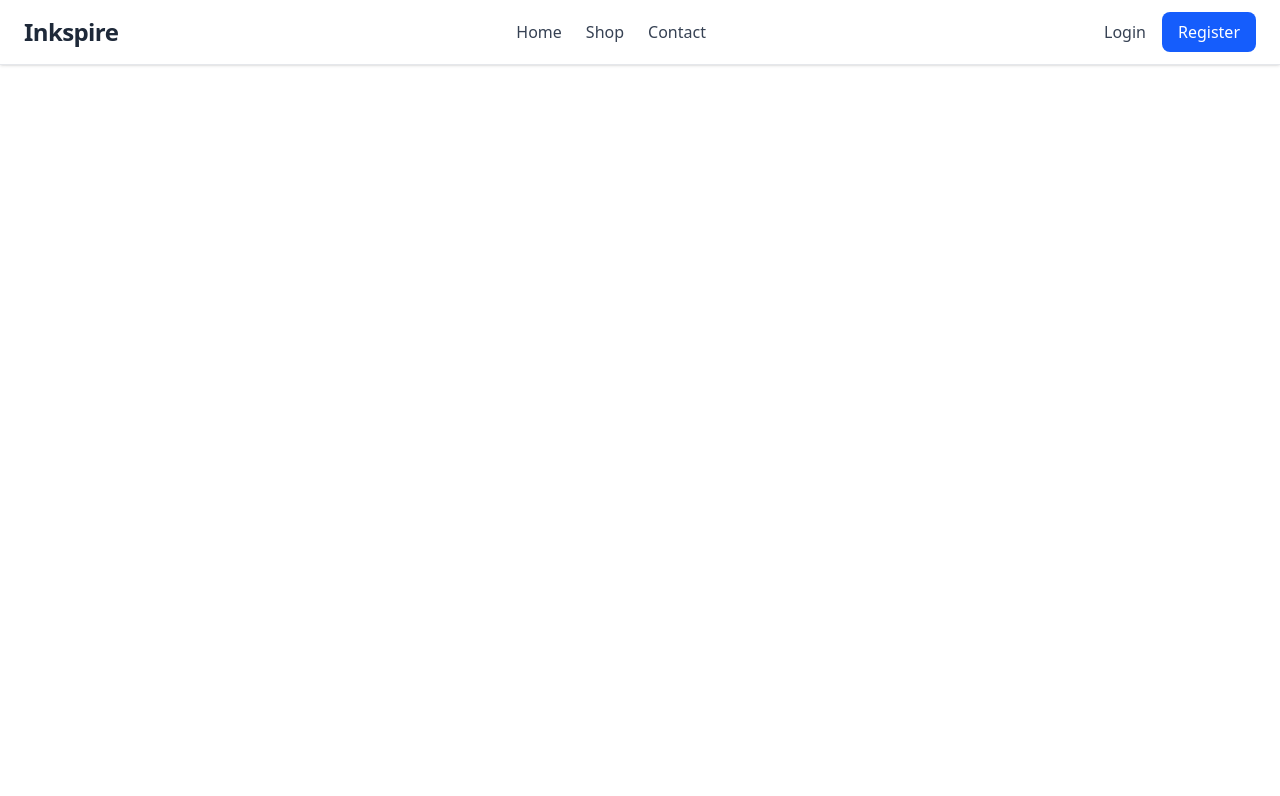
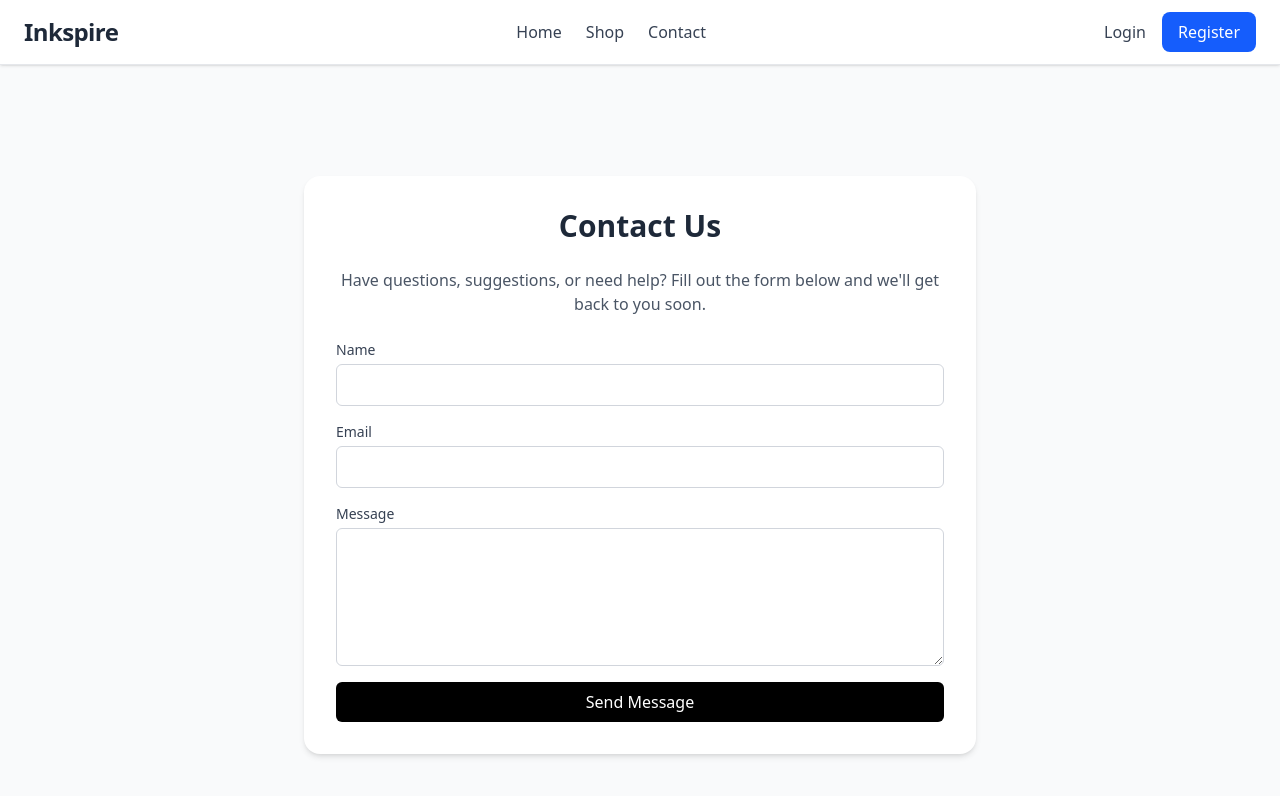
Before and after one commit to enithebest/diplomaInkspire, a SvelteKit app in the folder inksipre/: page /contact in a window 1280 px wide. Shown: the top 796 px of the page. Built offline with nearby package versions, Linux system fonts and the light colour scheme.

Commit message:
concat formular, not fully fixed

```diff
--- a/inksipre/package.json
+++ b/inksipre/package.json
@@ -39,6 +39,7 @@
 		"bcrypt": "^6.0.0",
 		"lucide-svelte": "^0.544.0",
 		"mysql2": "^3.15.1",
+		"nodemailer": "^7.0.10",
 		"uuid": "^13.0.0"
 	}
 }
--- /dev/null
+++ b/inksipre/src/routes/contact/+page.server.js
@@ -0,0 +1,38 @@
+import { fail } from '@sveltejs/kit';
+import nodemailer from 'nodemailer';
+
+export const actions = {
+	send: async ({ request }) => {
+		const formData = await request.formData();
+		const name = formData.get('name');
+		const email = formData.get('email');
+		const message = formData.get('message');
+
+		if (!name || !email || !message) {
+			return fail(400, { error: 'Please fill out all fields.' });
+		}
+
+		// Example: using Gmail (you can change this to your SMTP server)
+		const transporter = nodemailer.createTransport({
+			service: 'gmail',
+			auth: {
+				user: 'your_email@gmail.com',
+				pass: 'your_app_password' // use App Password, not your normal password
+			}
+		});
+
+		try {
+			await transporter.sendMail({
+				from: email,
+				to: 'ajssii.sala@gmail.com',
+				subject: `New contact form message from ${name}`,
+				text: message
+			});
+
+			return { success: 'Message sent successfully!' };
+		} catch (error) {
+			console.error(error);
+			return fail(500, { error: 'Failed to send message. Please try again later.' });
+		}
+	}
+};
--- a/inksipre/src/routes/contact/+page.svelte
+++ b/inksipre/src/routes/contact/+page.svelte
@@ -0,0 +1,58 @@
+<script>
+	import { enhance } from '$app/forms';
+	export let form;
+</script>
+
+<div class="min-h-screen flex flex-col items-center justify-center bg-gray-50 py-12 px-4">
+	<div class="max-w-2xl w-full bg-white p-8 rounded-2xl shadow-md">
+		<h1 class="text-3xl font-bold mb-6 text-center text-gray-800"> Contact Us</h1>
+		<p class="text-gray-600 mb-6 text-center">
+			Have questions, suggestions, or need help? Fill out the form below and we'll get back to you soon.
+		</p>
+
+		<form method="POST" action="?/send" use:enhance class="space-y-4">
+			<div>
+				<label class="block text-sm font-medium text-gray-700">Name</label>
+				<input
+					type="text"
+					name="name"
+					required
+					class="mt-1 block w-full border border-gray-300 rounded-md p-2 focus:outline-none focus:ring-2 focus:ring-black"
+				/>
+			</div>
+
+			<div>
+				<label class="block text-sm font-medium text-gray-700">Email</label>
+				<input
+					type="email"
+					name="email"
+					required
+					class="mt-1 block w-full border border-gray-300 rounded-md p-2 focus:outline-none focus:ring-2 focus:ring-black"
+				/>
+			</div>
+
+			<div>
+				<label class="block text-sm font-medium text-gray-700">Message</label>
+				<textarea
+					name="message"
+					rows="5"
+					required
+					class="mt-1 block w-full border border-gray-300 rounded-md p-2 focus:outline-none focus:ring-2 focus:ring-black"
+				></textarea>
+			</div>
+
+			<button
+				type="submit"
+				class="w-full bg-black text-white py-2 px-4 rounded-md hover:bg-gray-800 transition-colors"
+			>
+				Send Message
+			</button>
+
+			{#if form?.success}
+				<p class="text-green-600 text-center mt-3">{form.success}</p>
+			{:else if form?.error}
+				<p class="text-red-600 text-center mt-3">{form.error}</p>
+			{/if}
+		</form>
+	</div>
+</div>
```
Also changed, not shown: 1 other file (tests, documents, lock files or other folders).
